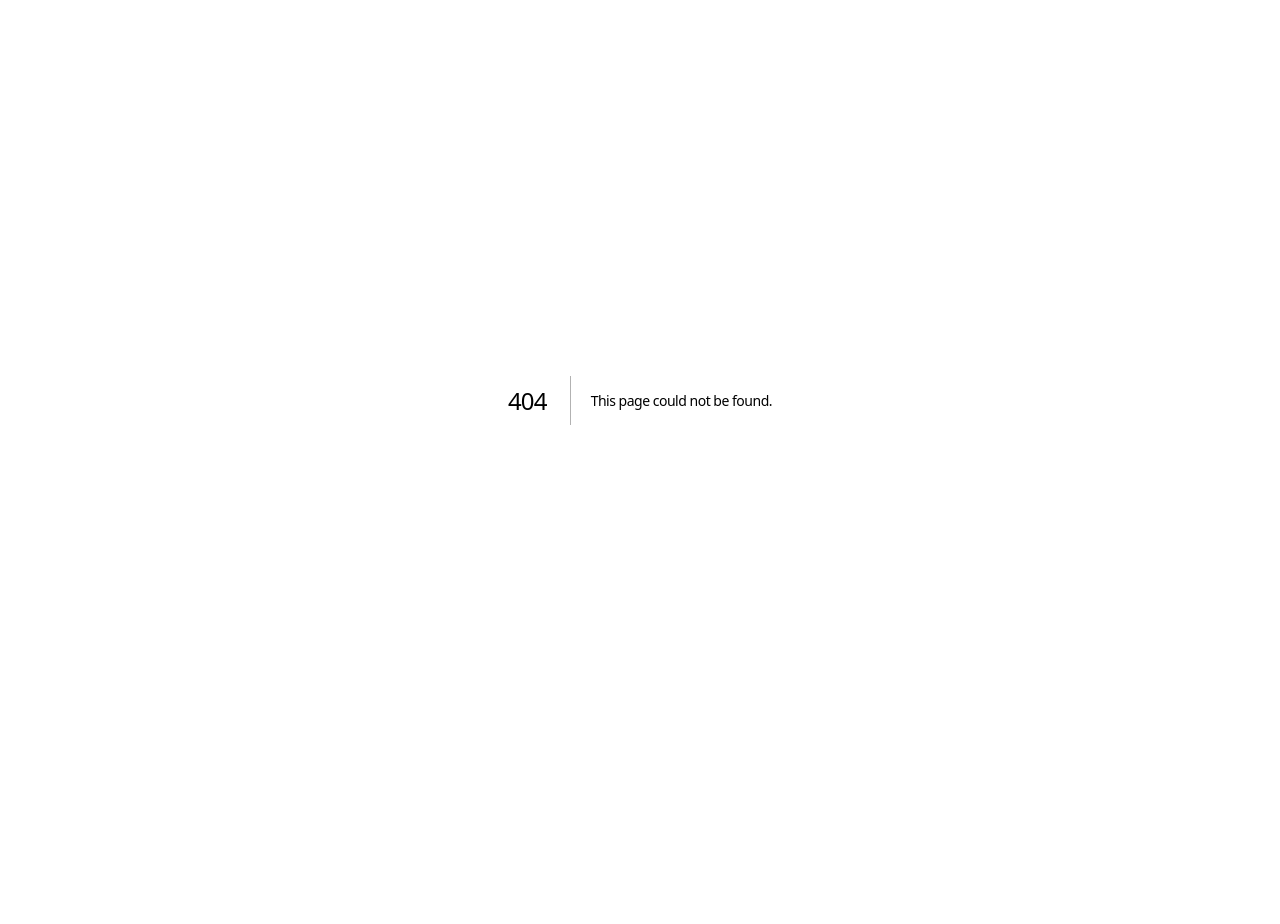
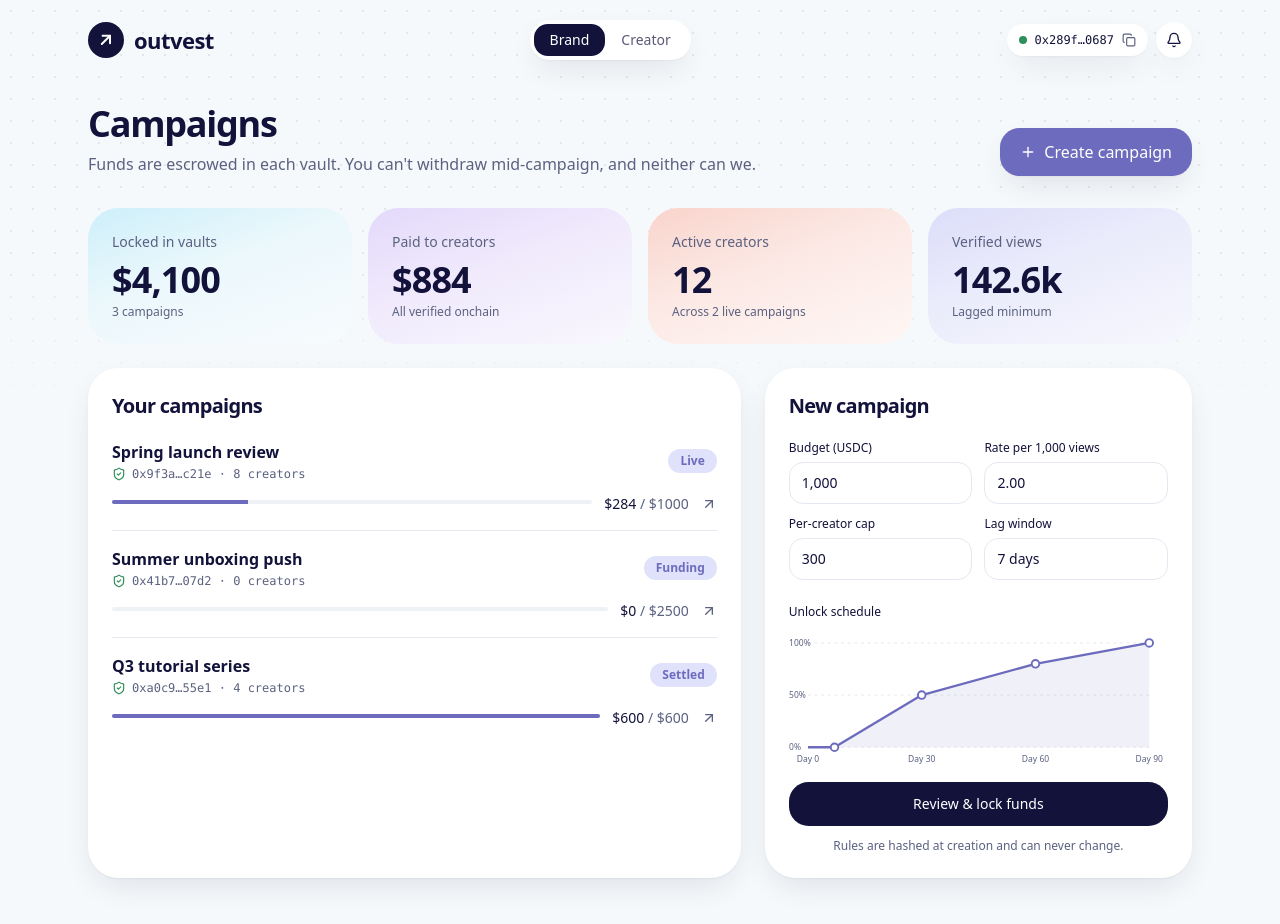
Before and after one commit to dumprahul/outvest, a Next.js app in the folder outvest/web/: page /brand in a window 1280 px wide. Before the commit this address had no page. Shown: the top 924 px of the page. Before the commit the page ends 800 px from the top, so only its background shows below. Built offline with nearby package versions, Linux system fonts and the light colour scheme.

Commit message:
feat(web): add brand dashboard
Co-Authored-By: Claude Sonnet 5.5 <noreply@anthropic.com>

```diff
--- /dev/null
+++ b/outvest/web/app/brand/page.tsx
@@ -0,0 +1,79 @@
+import { ArrowUpRight, Plus, ShieldCheck } from "lucide-react";
+import { AppShell, Panel, ScheduleChart, Stat } from "@/components/app/AppShell";
+import { Progress } from "@/components/ui/progress";
+
+const campaigns = [
+  { name: "Spring launch review", budget: 1000, paid: 284, creators: 8, hash: "0x9f3a…c21e", status: "Live" },
+  { name: "Summer unboxing push", budget: 2500, paid: 0, creators: 0, hash: "0x41b7…07d2", status: "Funding" },
+  { name: "Q3 tutorial series", budget: 600, paid: 600, creators: 4, hash: "0xa0c9…55e1", status: "Settled" },
+];
+
+const fields = [
+  ["Budget (USDC)", "1,000"],
+  ["Rate per 1,000 views", "2.00"],
+  ["Per-creator cap", "300"],
+  ["Lag window", "7 days"],
+];
+
+export default function BrandPage() {
+  return (
+    <AppShell role="brand">
+      <div className="flex flex-wrap items-end justify-between gap-4 pt-6">
+        <div>
+          <h1 className="text-4xl font-bold text-ink">Campaigns</h1>
+          <p className="mt-2 text-muted-foreground">Funds are escrowed in each vault. You can&apos;t withdraw mid-campaign, and neither can we.</p>
+        </div>
+        <button className="soft-shadow flex items-center gap-2 rounded-xl bg-primary px-5 py-3 font-medium text-white transition hover:-translate-y-px">
+          <Plus className="size-4" /> Create campaign
+        </button>
+      </div>
+
+      <div className="mt-8 grid gap-4 sm:grid-cols-2 lg:grid-cols-4">
+        <Stat tone="surface-sky" label="Locked in vaults" value="$4,100" sub="3 campaigns" />
+        <Stat tone="surface-lilac" label="Paid to creators" value="$884" sub="All verified onchain" />
+        <Stat tone="surface-peach" label="Active creators" value="12" sub="Across 2 live campaigns" />
+        <Stat tone="surface-peri" label="Verified views" value="142.6k" sub="Lagged minimum" />
+      </div>
+
+      <div className="mt-6 grid gap-6 lg:grid-cols-5">
+        <Panel title="Your campaigns" className="lg:col-span-3">
+          <ul className="divide-y divide-border">
+            {campaigns.map((c) => (
+              <li key={c.name} className="py-4 first:pt-0 last:pb-0">
+                <div className="flex items-center justify-between gap-3">
+                  <div>
+                    <p className="font-semibold text-ink">{c.name}</p>
+                    <p className="mt-0.5 flex items-center gap-1.5 font-mono text-xs text-muted-foreground">
+                      <ShieldCheck className="size-3.5 text-ok" /> {c.hash} · {c.creators} creators
+                    </p>
+                  </div>
+                  <span className="rounded-full bg-peri px-3 py-1 text-xs font-semibold text-primary">{c.status}</span>
+                </div>
+                <div className="mt-3 flex items-center gap-3">
+                  <Progress value={(c.paid / c.budget) * 100} className="h-2 flex-1" />
+                  <span className="shrink-0 text-sm text-ink">${c.paid} <span className="text-muted-foreground">/ ${c.budget}</span></span>
+                  <ArrowUpRight className="size-4 shrink-0 text-muted-foreground" />
+                </div>
+              </li>
+            ))}
+          </ul>
+        </Panel>
+
+        <Panel title="New campaign" className="lg:col-span-2">
+          <div className="grid grid-cols-2 gap-3">
+            {fields.map(([l, v]) => (
+              <div key={l}>
+                <p className="mb-1.5 text-xs font-medium text-ink">{l}</p>
+                <div className="rounded-lg border border-border px-3 py-2.5 text-sm text-ink">{v}</div>
+              </div>
+            ))}
+          </div>
+          <p className="mb-1 mt-6 text-xs font-medium text-ink">Unlock schedule</p>
+          <ScheduleChart />
+          <button className="mt-4 w-full rounded-xl bg-ink py-3 text-sm font-medium text-white">Review & lock funds</button>
+          <p className="mt-3 text-center text-xs text-muted-foreground">Rules are hashed at creation and can never change.</p>
+        </Panel>
+      </div>
+    </AppShell>
+  );
+}
```
